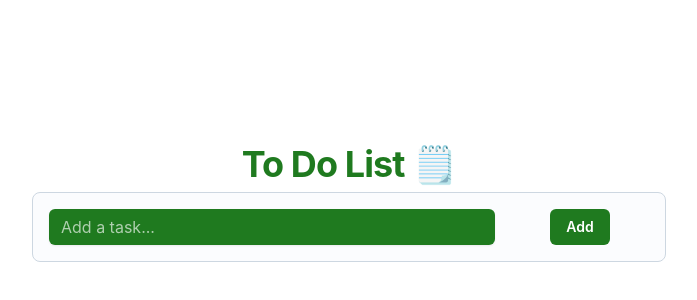
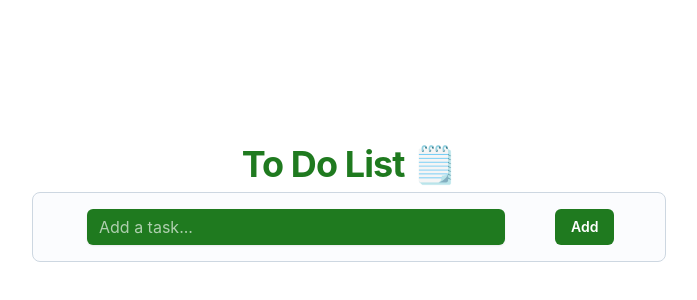
Before and after one commit to Lorene15/To-Do-List, a React (Vite) app: page / in a window 1280 px wide. Shown: the part 206-506 px from the top of the page, without its empty margins (291-988 px from the left). Built offline with nearby package versions, Linux system fonts and the light colour scheme.

Commit message:
add overflowY

```diff
--- a/src/App.jsx
+++ b/src/App.jsx
@@ -113,7 +113,7 @@ function Form({ onHandleAddItems, setShowList }) {
     <Card sx={{ width: 600 }}>
       <CardContent>
         <form onSubmit={handleSubmit}>
-          <Grid container spacing={2} sx={{ flexGrow: 1 }}>
+          <Grid container spacing={2} sx={{ flexGrow: 1, marginLeft: "30px" }}>
             <Grid xs={9}>
               <Input
                 color="success"
@@ -184,7 +184,13 @@ function ListTasks({
   }
 
   return (
-    <Card sx={{ width: 600 }}>
+    <Card
+      sx={{
+        overflowY: "auto",
+        maxWidth: "600px",
+        maxHeight: "500px",
+      }}
+    >
       <CardContent>
         <ul>
           {items.map((item) => (
```
